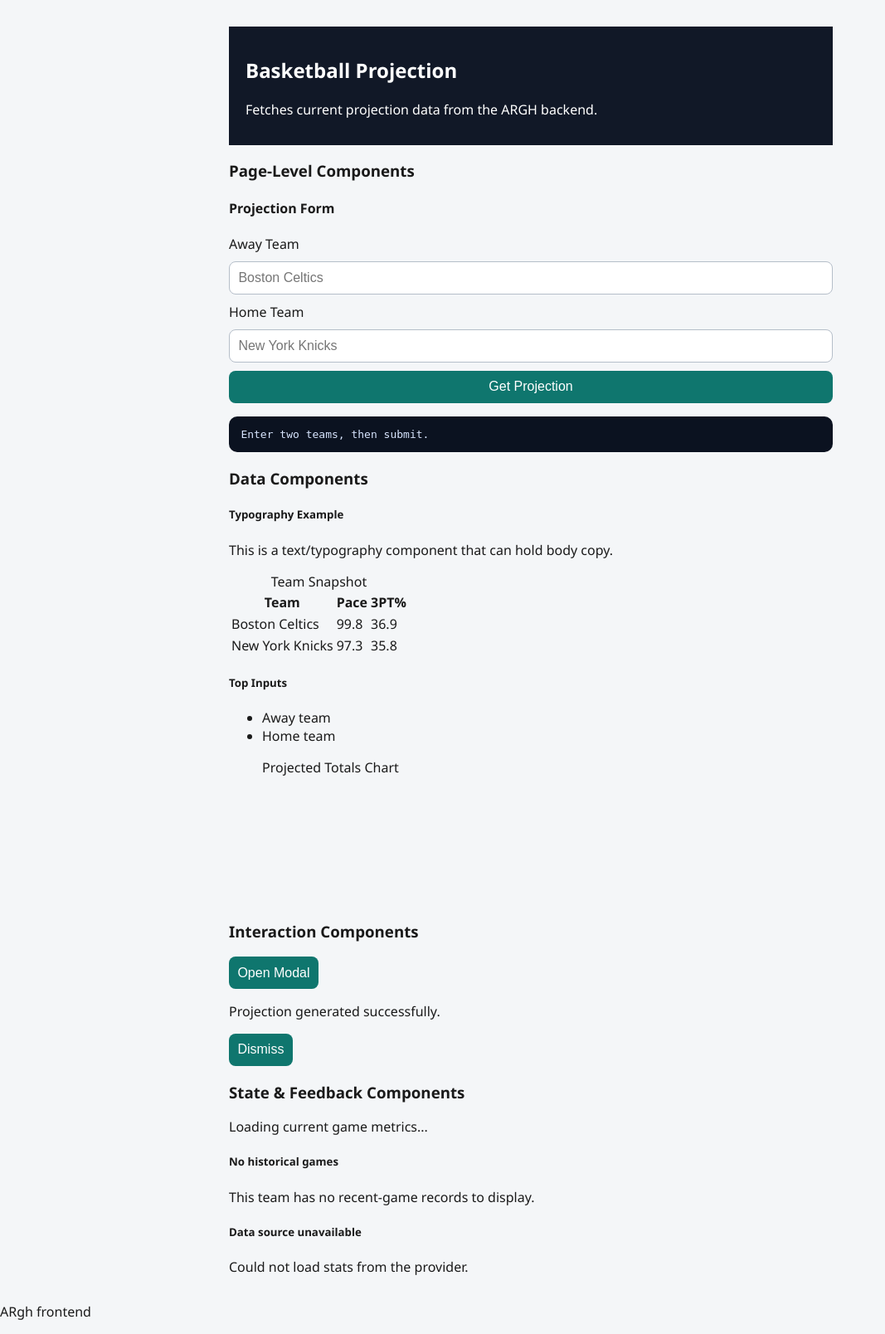
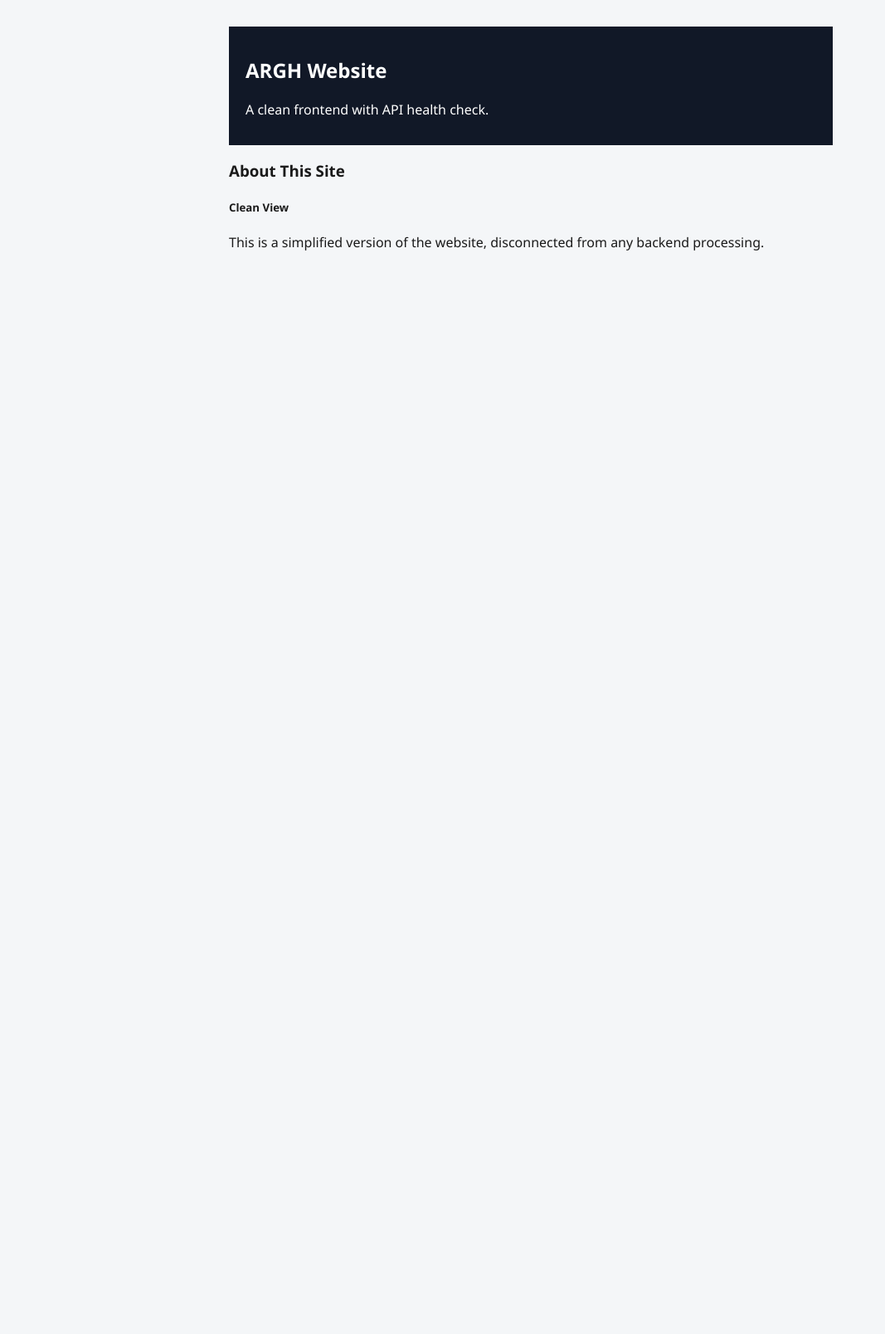
Before and after one commit to oponite/argh-frontend-website, a Flask app: page / in a window 1280 px wide. Shown: the part 178-1786 px from the top of the page at 83% size, without its empty margins (0-1067 px from the left). After the commit the page ends 480 px from the top, so only its background shows below. Run offline with Flask 3, Linux system fonts and the light colour scheme; a map, chart or similar area stays blank; parts of the project's set-up code (start-up, migrations or seed data) failed here and were passed over; some libraries are stand-ins or nearby versions.

Commit message:
Removed backend dependencies and simplified frontend components

```diff
--- a/app.py
+++ b/app.py
@@ -1,15 +1,8 @@
 import os
 
-import requests
 from flask import Flask, jsonify, render_template, request
 
 app = Flask(__name__)
-BACKEND_URL = os.getenv("BACKEND_URL", "http://127.0.0.1:8000").rstrip("/")
-BACKEND_TIMEOUT = float(os.getenv("BACKEND_TIMEOUT", "25"))
-
-
-def backend_endpoint(path):
-    return f"{BACKEND_URL}/{path.lstrip('/')}"
 
 
 @app.route("/")
@@ -20,55 +13,11 @@ def dashboard():
     ]
     return render_template("dashboard.html", nav_items=nav_items, active_path=request.path)
 
+
 @app.get("/health-check")
 def health_check():
-    payload = {"frontend_status": "ok", "backend_url": BACKEND_URL}
-    try:
-        response = requests.get(backend_endpoint("/health"), timeout=5)
-        payload["backend_status"] = "ok" if response.ok else "error"
-        payload["backend_response"] = response.json()
-        return jsonify(payload), 200 if response.ok else 502
-    except requests.RequestException as exc:
-        payload["backend_status"] = "unreachable"
-        payload["backend_error"] = str(exc)
-        return jsonify(payload), 502
-    except ValueError:
-        payload["backend_status"] = "invalid_json"
-        return jsonify(payload), 502
-
-
-@app.post("/projection")
-def projection():
-    payload = request.get_json(silent=True) or {}
-    away_team = payload.get("away_team")
-    home_team = payload.get("home_team")
-    try:
-        if not away_team or not home_team:
-            raise ValueError("Missing team values")
-        response = requests.post(
-            backend_endpoint("/api/basketball/projection"),
-            json={
-                "away_team": away_team,
-                "home_team": home_team,
-            },
-            timeout=BACKEND_TIMEOUT,
-        )
-    except ValueError:
-        return jsonify({"error": "Please provide both away and home teams."}), 400
-    except requests.RequestException as exc:
-        return jsonify({"error": f"Backend unavailable: {exc}"}), 502
-
-    if not response.ok:
-        try:
-            error = response.json().get("detail", response.text)
-        except ValueError:
-            error = response.text
-        return jsonify({"error": error}), response.status_code
-
-    try:
-        return jsonify(response.json())
-    except ValueError:
-        return jsonify({"error": "Backend returned invalid JSON."}), 502
+    payload = {"frontend_status": "ok"}
+    return jsonify(payload), 200
 
 
 if __name__ == "__main__":
--- a/requirements.txt
+++ b/requirements.txt
@@ -1,3 +1,2 @@
 flask
-requests
 gunicorn
--- a/static/js/main.js
+++ b/static/js/main.js
@@ -1,60 +1,6 @@
-const form = document.getElementById("projection-form");
-const output = document.getElementById("output");
-const submitButton = document.getElementById("submit-btn");
-const modal = document.getElementById("example-modal");
-const modalOpenButton = document.getElementById("open-modal-button");
+// Main JS logic
 const notificationCloseButtons = document.querySelectorAll("[data-notification-close]");
 const modalCloseButtons = document.querySelectorAll("[data-modal-close]");
-
-if (form && output && submitButton) {
-  form.addEventListener("submit", async (event) => {
-    event.preventDefault();
-
-    const payload = {
-      away_team: form.away_team?.value?.trim() ?? "",
-      home_team: form.home_team?.value?.trim() ?? "",
-    };
-
-    submitButton.disabled = true;
-    output.textContent = "Loading projection...";
-
-    try {
-      const response = await fetch("/projection", {
-        method: "POST",
-        headers: { "Content-Type": "application/json" },
-        body: JSON.stringify(payload),
-      });
-
-      const rawBody = await response.text();
-      let body = {};
-      if (rawBody) {
-        try {
-          body = JSON.parse(rawBody);
-        } catch (_ignored) {
-          body = { error: rawBody };
-        }
-      }
-
-      if (!response.ok) {
-        output.textContent = body.error || "Request failed.";
-        return;
-      }
-
-      output.textContent = JSON.stringify(body, null, 2);
-    } catch (error) {
-      const message = error instanceof Error ? error.message : "Unknown error";
-      output.textContent = `Network error: ${message}`;
-    } finally {
-      submitButton.disabled = false;
-    }
-  });
-}
-
-if (modal && modalOpenButton) {
-  modalOpenButton.addEventListener("click", () => {
-    modal.showModal();
-  });
-}
 
 modalCloseButtons.forEach((button) => {
   button.addEventListener("click", (event) => {
--- a/templates/base.html
+++ b/templates/base.html
@@ -17,8 +17,6 @@
     {% block content %}{% endblock %}
 </main>
 
-{{ ui.global_footer("ARgh frontend") }}
-
 <script src="{{ url_for('static', filename='js/main.js') }}"></script>
 </body>
 </html>
--- a/templates/dashboard.html
+++ b/templates/dashboard.html
@@ -4,40 +4,9 @@
 
 {% block content %}
 {% import "components/ui_components.html" as ui %}
-{{ ui.page_header("Basketball Projection", "Fetches current projection data from the ARGH backend.") }}
+{{ ui.page_header("ARGH Website", "A clean frontend with API health check.") }}
 
-{% call ui.section_block("page-level-components", "Page-Level Components") %}
-    {% call ui.card_panel("Projection Form") %}
-    <form id="projection-form">
-        <label for="away-team">Away Team</label>
-        <input id="away-team" name="away_team" type="text" placeholder="Boston Celtics" required>
-
-        <label for="home-team">Home Team</label>
-        <input id="home-team" name="home_team" type="text" placeholder="New York Knicks" required>
-
-
-        {{ ui.button("submit-btn", "Get Projection", "submit") }}
-    </form>
-    <pre id="output">Enter two teams, then submit.</pre>
-    {% endcall %}
-{% endcall %}
-
-{% call ui.section_block("data-components", "Data Components") %}
-    {{ ui.text_block("Typography Example", "This is a text/typography component that can hold body copy.") }}
-    {{ ui.data_table("Team Snapshot", ["Team", "Pace", "3PT%"], [["Boston Celtics", "99.8", "36.9"], ["New York Knicks", "97.3", "35.8"]]) }}
-    {{ ui.data_list("Top Inputs", ["Away team", "Home team"]) }}
-    {{ ui.chart_placeholder("projection-chart", "Projected Totals Chart", [218, 220, 223, 221, 224]) }}
-{% endcall %}
-
-{% call ui.section_block("interaction-components", "Interaction Components") %}
-    {{ ui.button("open-modal-button", "Open Modal") }}
-    {{ ui.notification("example-notification", "Projection generated successfully.", "success") }}
-    {{ ui.modal("example-modal", "Projection Details", "Review model assumptions before placing any bet.", "Understood", "Close") }}
-{% endcall %}
-
-{% call ui.section_block("state-feedback-components", "State & Feedback Components") %}
-    {{ ui.loading_state("example-loading", "Loading current game metrics...") }}
-    {{ ui.empty_state("example-empty", "No historical games", "This team has no recent-game records to display.") }}
-    {{ ui.error_state("example-error", "Data source unavailable", "Could not load stats from the provider.") }}
+{% call ui.section_block("typography", "About This Site") %}
+    {{ ui.text_block("Clean View", "This is a simplified version of the website, disconnected from any backend processing.") }}
 {% endcall %}
 {% endblock %}
```
Also changed, not shown: templates/components/ui_components.html (+8 -0 lines), tests/test_app.py (deleted, +0 -43 lines).
